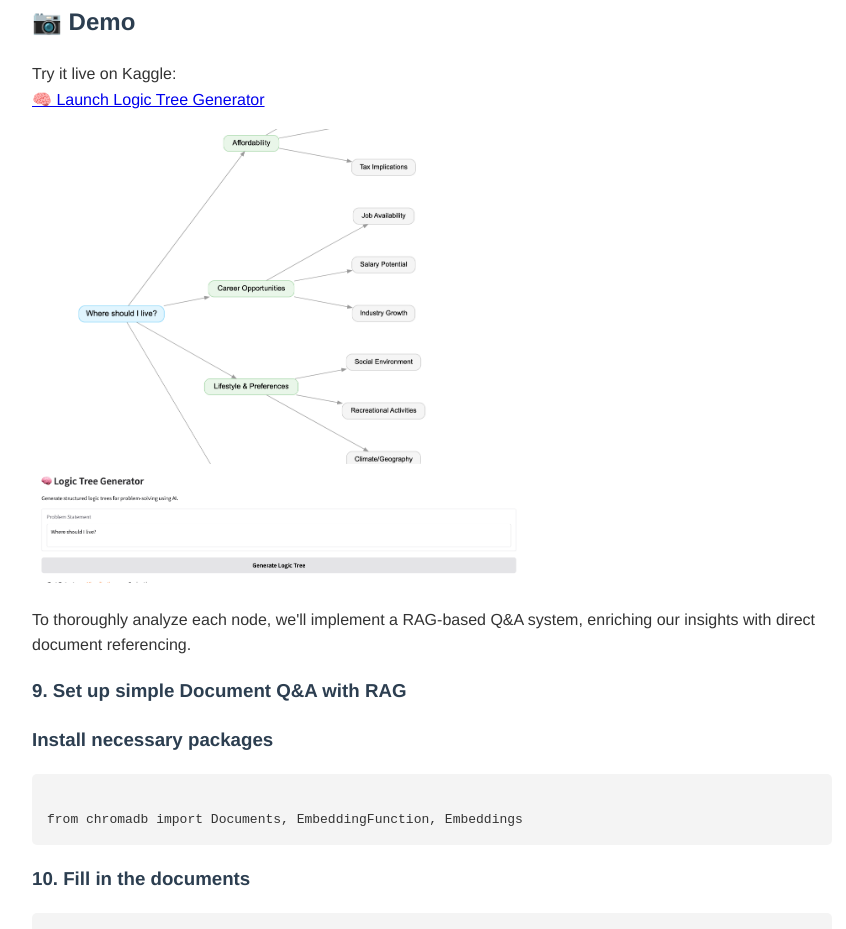
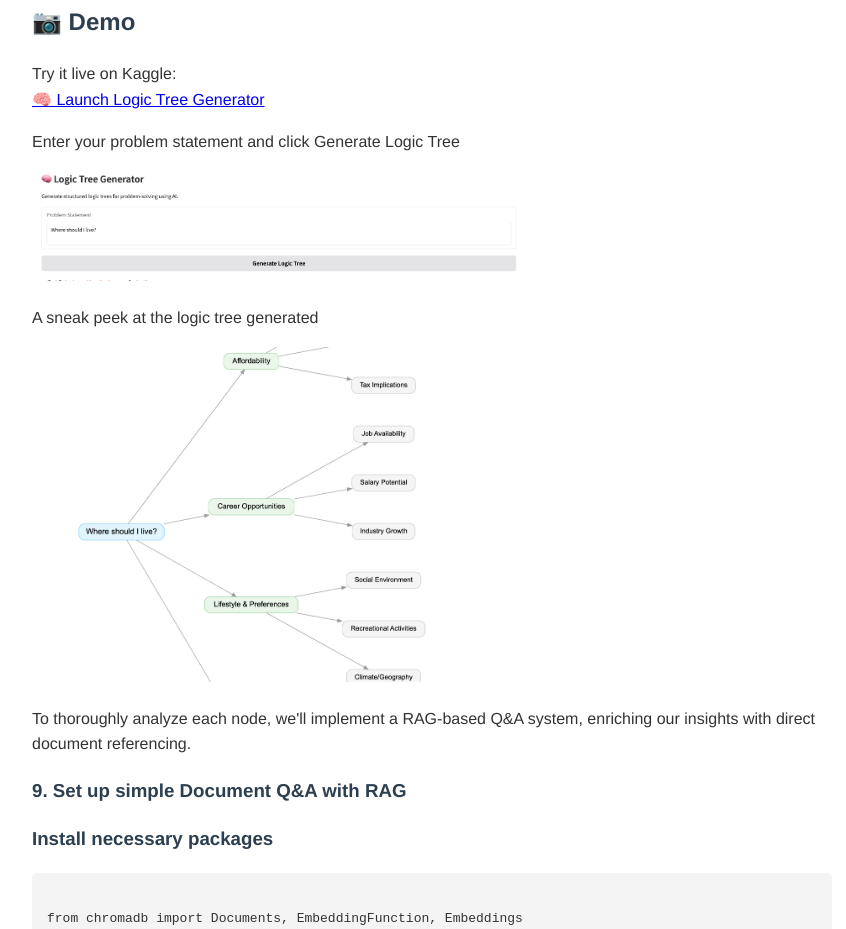
Before and after one commit to missochan/logicai.github.io, a plain HTML site: page index.html in a window 1280 px wide. Shown: the part 3092-4021 px from the top of the page, without its empty margins (208-1054 px from the left). Drawn offline with Linux system fonts and the light colour scheme.

Commit message:
Update index.html

```diff
--- a/index.html
+++ b/index.html
@@ -159,9 +159,11 @@ Problem: "{problem_statement}"
     </a>
   </p>
 
-  <img src="assets/img1.png" alt="Screenshot1" width="500">
+  <p>Enter your problem statement and click Generate Logic Tree</p>
+  <img src="assets/img2.png" alt="Screenshot1" width="500">
 
-  <img src="assets/img2.png" alt="Screenshot2" width="500">
+  <p>A sneak peek at the logic tree generated</p>
+  <img src="assets/img1.png" alt="Screenshot2" width="500">
 
 
   <p> To thoroughly analyze each node, we'll implement a RAG-based Q&A system, enriching our insights with direct document referencing.</p>
```
